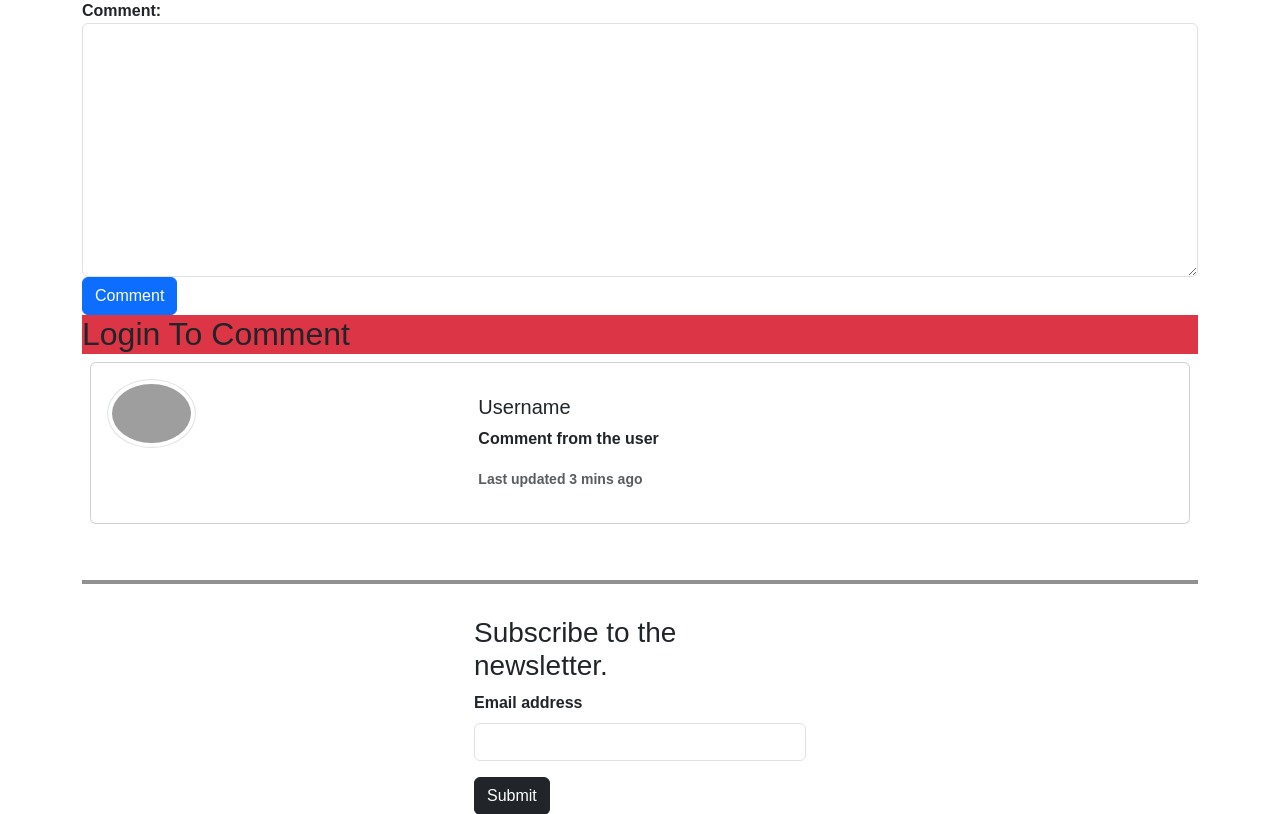
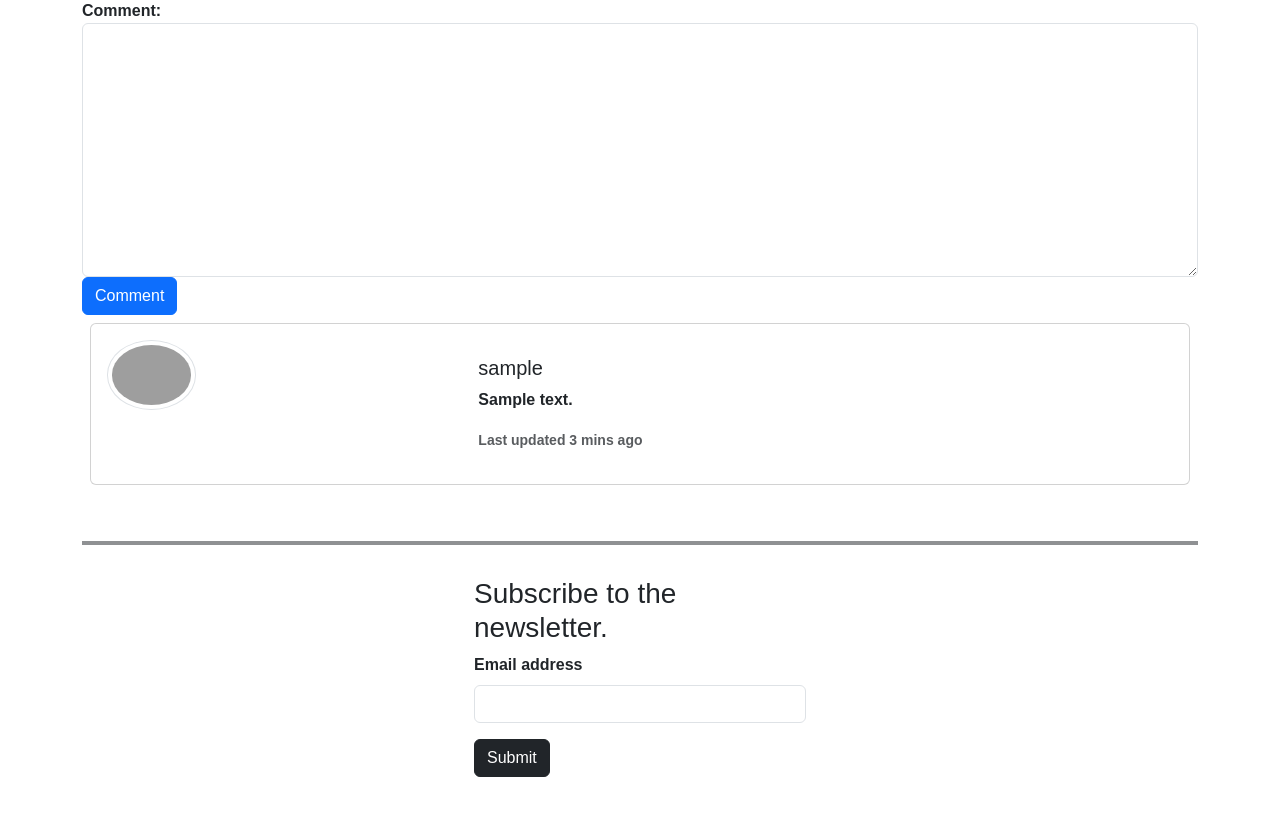
Before and after one commit to vincentjoy/blog, a Django app: page /post/1/ in a window 1280 px wide. Shown: the part 421-1235 px from the top of the page. After the commit the page ends 1198 px from the top, so only its background shows below. Run offline with Django 5.2, Linux system fonts and the light colour scheme; a user stored in the database is signed in; tables that the repository leaves empty hold one stand-in row (values such as "Sample post"); grey boxes are pictures that could not be loaded.

Commit message:
Added User Field To Comments & Rendered Comments On Post Page

```diff
--- a/blog/posts/forms.py
+++ b/blog/posts/forms.py
@@ -5,7 +5,8 @@ class CommentForm(forms.ModelForm):
     class Meta:
         model = Comment
         exclude = [
-            'post'
+            'post',
+            'user'
         ]
         widgets = {
             'comment': forms.Textarea(attrs={'class': 'form-control'})
--- a/blog/posts/models.py
+++ b/blog/posts/models.py
@@ -1,4 +1,5 @@
 from django.db import models
+from django.contrib.auth.models import User
 
 class Tag(models.Model):
     name = models.CharField(max_length=50)
@@ -19,3 +20,4 @@ class Post(models.Model):
 class Comment(models.Model):
     comment = models.TextField()
     post = models.ForeignKey(Post, on_delete=models.CASCADE)
+    user = models.ForeignKey(User, on_delete=models.CASCADE, null=True)
--- a/blog/posts/templates/posts/post.html
+++ b/blog/posts/templates/posts/post.html
@@ -21,15 +21,19 @@
         <p>{{post_dict.post_content}}</p>
     </div>
     <h2>Comments</h2>
+    {% if user.is_authenticated %}
     <form method='POST'>
         {% csrf_token %}
         {{form}}
         <button type='submit' class='btn btn-primary'>Comment</button>
     </form>
-    <h2 class='bg-danger'>Login To Comment</h2>
+    {% else %}
+    <h2 class='bg-danger'>Login to Comment</h2>
+    {% endif %}
 
     <div class="card m-2">
 
+        {% for comment in comments %}
         <div class="card-body">
             <div class="row g-0">
                 <div class="col">
@@ -38,13 +42,14 @@
                 </div>
                 <div class="col-md-8">
                     <div class="card-body">
-                        <h5 class="card-title">Username</h5>
-                        <p class="card-text">Comment from the user</p>
+                        <h5 class="card-title">{{comment.user}}</h5>
+                        <p class="card-text">{{comment.comment}}</p>
                         <p class="card-text"><small class="text-body-secondary">Last updated 3 mins ago</small></p>
                     </div>
                 </div>
             </div>
         </div>
+        {% endfor %}
     </div>
 
 </div>
--- a/blog/posts/views.py
+++ b/blog/posts/views.py
@@ -22,11 +22,12 @@ def post(request, id):
         if form.is_valid():
             comment = form.save(commit=False)
             comment.post = post
+            comment.user = request.user
             comment.save()
             posturl = reverse('post', args=[id])
             return HttpResponseRedirect(posturl)
     form = CommentForm()
-    return render(request, 'posts/post.html', {'post_dict': post, 'form': form})
+    return render(request, 'posts/post.html', {'post_dict': post, 'form': form, 'comments': post.comment_set.all()})
 
 def tags(request, id):
     tag = Tag.objects.get(id=id)
```
Also changed, not shown: blog/posts/migrations/0005_comment_user.py (added).
